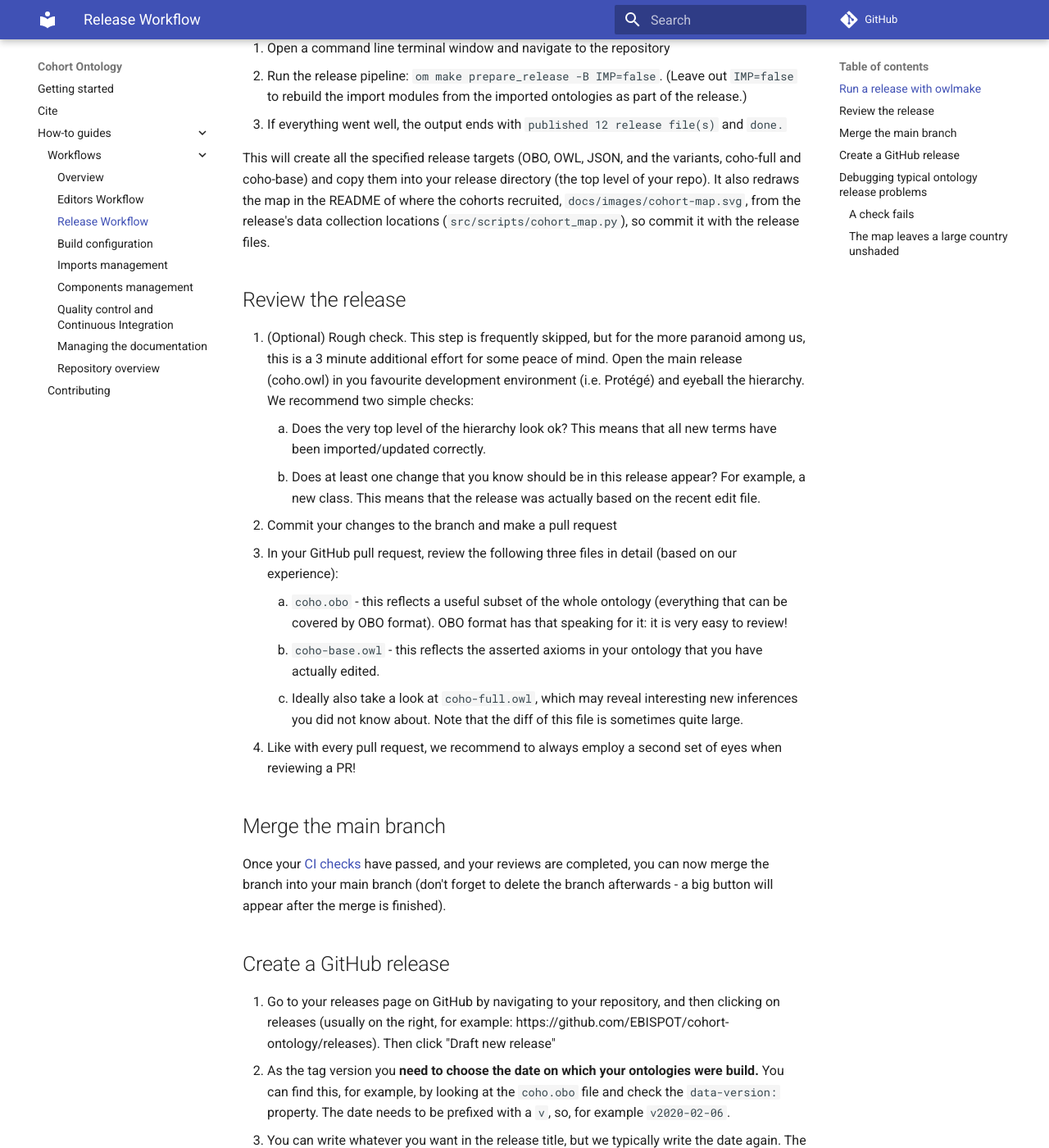
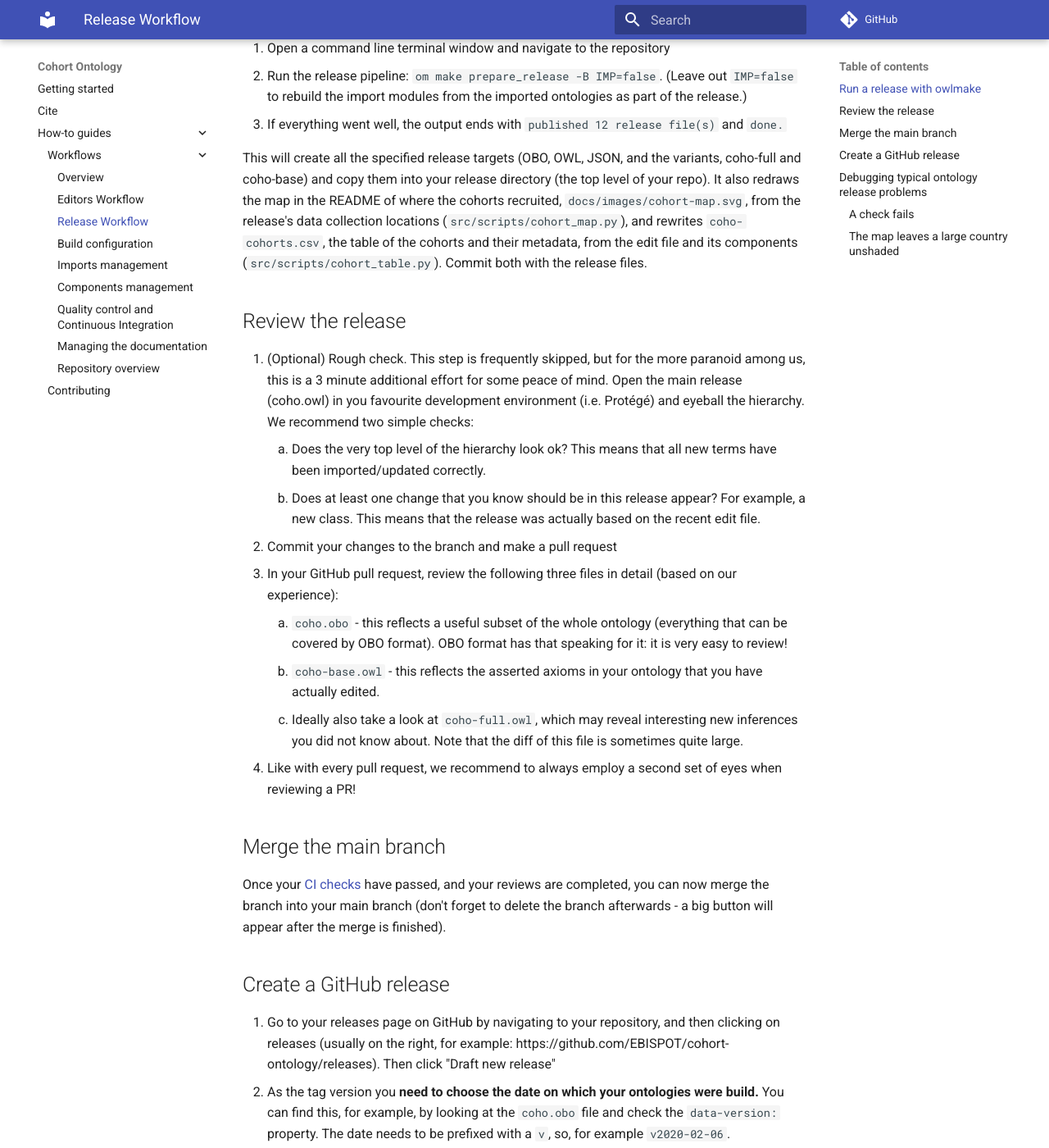
Before and after one commit to EBISPOT/cohort-ontology, an MkDocs documentation site: the page built from docs/workflows/ReleaseWorkflow.md, in a window 1280 px wide and 1400 px high, scrolled down 778 px. Shown: the whole window at 82% size. Built offline with MkDocs 1.6.1 and Material for MkDocs 9.7.7, drawn with Linux system fonts in a browser that asks for light colours; comment, search, counter and statistics services are not loaded; some of the changed text lies outside the part shown.

Commit message:
docs updates, add csv output

```diff
--- a/docs/workflows/ReleaseWorkflow.md
+++ b/docs/workflows/ReleaseWorkflow.md
@@ -26,7 +26,7 @@ To actually run the release, you:
 3. If everything went well, the output ends with `published 12 release file(s)` and `done.`
 
 This will create all the specified release targets (OBO, OWL, JSON, and the variants, coho-full and coho-base) and copy them into your release directory (the top level of your repo).
-It also redraws the map in the README of where the cohorts recruited, `docs/images/cohort-map.svg`, from the release's data collection locations (`src/scripts/cohort_map.py`), so commit it with the release files.
+It also redraws the map in the README of where the cohorts recruited, `docs/images/cohort-map.svg`, from the release's data collection locations (`src/scripts/cohort_map.py`), and rewrites `coho-cohorts.csv`, the table of the cohorts and their metadata, from the edit file and its components (`src/scripts/cohort_table.py`). Commit both with the release files.
 
 ## Review the release
 
@@ -48,6 +48,7 @@ Once your [CI checks](QualityControl.md#continuous-integration) have passed, and
 1. Go to your releases page on GitHub by navigating to your repository, and then clicking on releases (usually on the right, for example: https://github.com/EBISPOT/cohort-ontology/releases). Then click "Draft new release"
 1. As the tag version you **need to choose the date on which your ontologies were build.** You can find this, for example, by looking at the `coho.obo` file and check the `data-version:` property. The date needs to be prefixed with a `v`, so, for example `v2020-02-06`.
 1. You can write whatever you want in the release title, but we typically write the date again. The description underneath should contain a concise list of changes or term additions.
+1. Attach the release files, `coho-cohorts.csv` among them.
 1. Click "Publish release". Done.
 
 ## Debugging typical ontology release problems
```
Also changed, not shown: README.md (+4 -4 lines), docs/workflows/RepositoryFileStructure.md (+1 -1 lines), owlmake.yaml (+18 -1 lines).
